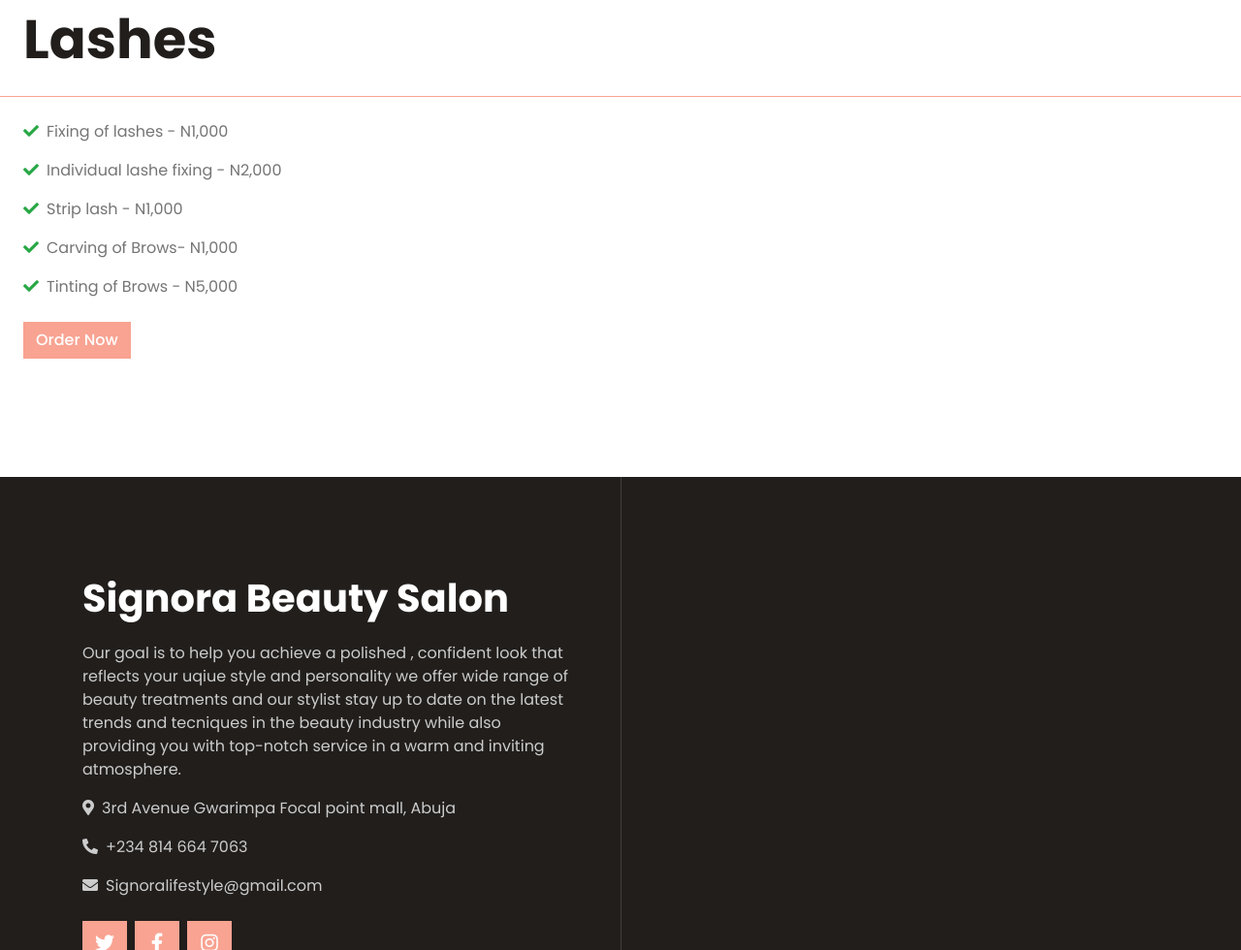
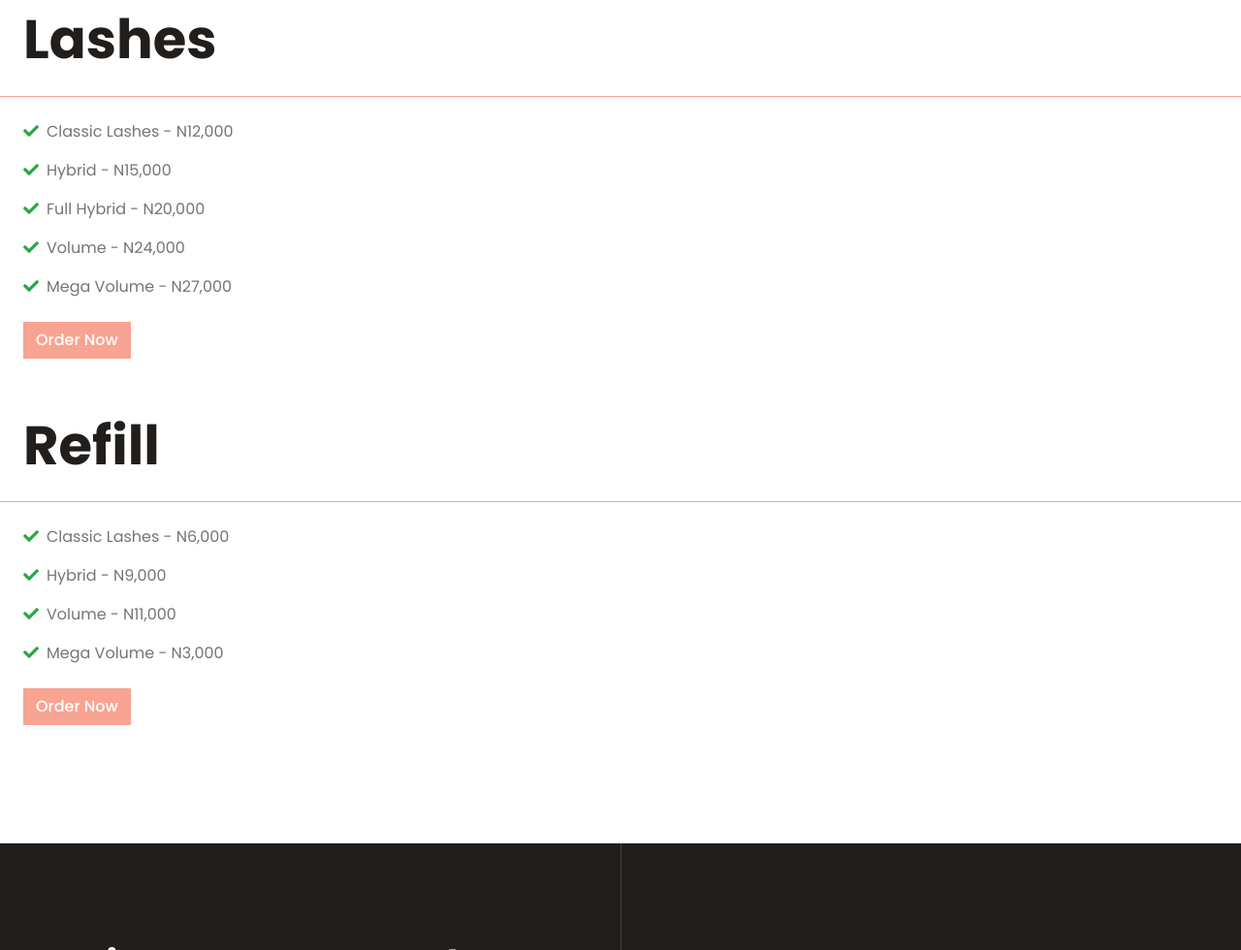
Before and after one commit to Gigx267/June-23-Signora-Salon-Design-, a plain HTML site: page price.html in a window 1280 px wide. Shown: the part 3680-4660 px from the top of the page at 97% size. Drawn offline with nearby package versions, Linux system fonts and the light colour scheme.

Commit message:
price.html

```diff
--- a/price.html
+++ b/price.html
@@ -241,12 +241,28 @@
                                     <h5 class="text-primary text-uppercase m-0"></h5>
                                 </div>
                                 <div class="p-4">
-                                    <p><i class="fa fa-check text-success mr-2"></i>Fixing of lashes  - N1,000</p>
-                                    <p><i class="fa fa-check text-success mr-2"></i>Individual lashe fixing  - N2,000</p>
-                                    <p><i class="fa fa-check text-success mr-2"></i>Strip lash - N1,000</p>
-                                    <p><i class="fa fa-check text-success mr-2"></i>Carving of Brows- N1,000</p>
-                                    <p><i class="fa fa-check text-success mr-2"></i>Tinting of Brows  - N5,000</p>
+                                    <p><i class="fa fa-check text-success mr-2"></i>Classic Lashes   - N12,000</p>
+                                    <p><i class="fa fa-check text-success mr-2"></i>Hybrid  - N15,000</p>
+                                    <p><i class="fa fa-check text-success mr-2"></i>Full Hybrid - N20,000</p>
+                                    <p><i class="fa fa-check text-success mr-2"></i>Volume - N24,000</p>
+                                    <p><i class="fa fa-check text-success mr-2"></i>Mega Volume   - N27,000</p>
 
+
+                                    <a href="" class="btn btn-primary my-2">Order Now</a>
+                                </div>
+                            </div>
+                            <div class="bg-white">
+                                <div class="d-flex align-items-center justify-content-between border-bottom border-primary p-4">
+                                    <h1 class="display-4 mb-0">
+                                        <small class="align-top text-muted font-weight-medium" style="font-size: 22px; line-height: 45px;"></small>Refill  <small class="align-bottom text-muted font-weight-medium" style="font-size: 16px; line-height: 40px;"></small>
+                                    </h1>
+                                    <h5 class="text-primary text-uppercase m-0"></h5>
+                                </div>
+                                <div class="p-4">
+                                    <p><i class="fa fa-check text-success mr-2"></i>Classic Lashes  - N6,000</p>
+                                    <p><i class="fa fa-check text-success mr-2"></i>Hybrid   - N9,000</p>
+                                    <p><i class="fa fa-check text-success mr-2"></i>Volume   - N11,000</p>
+                                    <p><i class="fa fa-check text-success mr-2"></i>Mega Volume  - N3,000</p>
 
                                     <a href="" class="btn btn-primary my-2">Order Now</a>
                                 </div>
```
